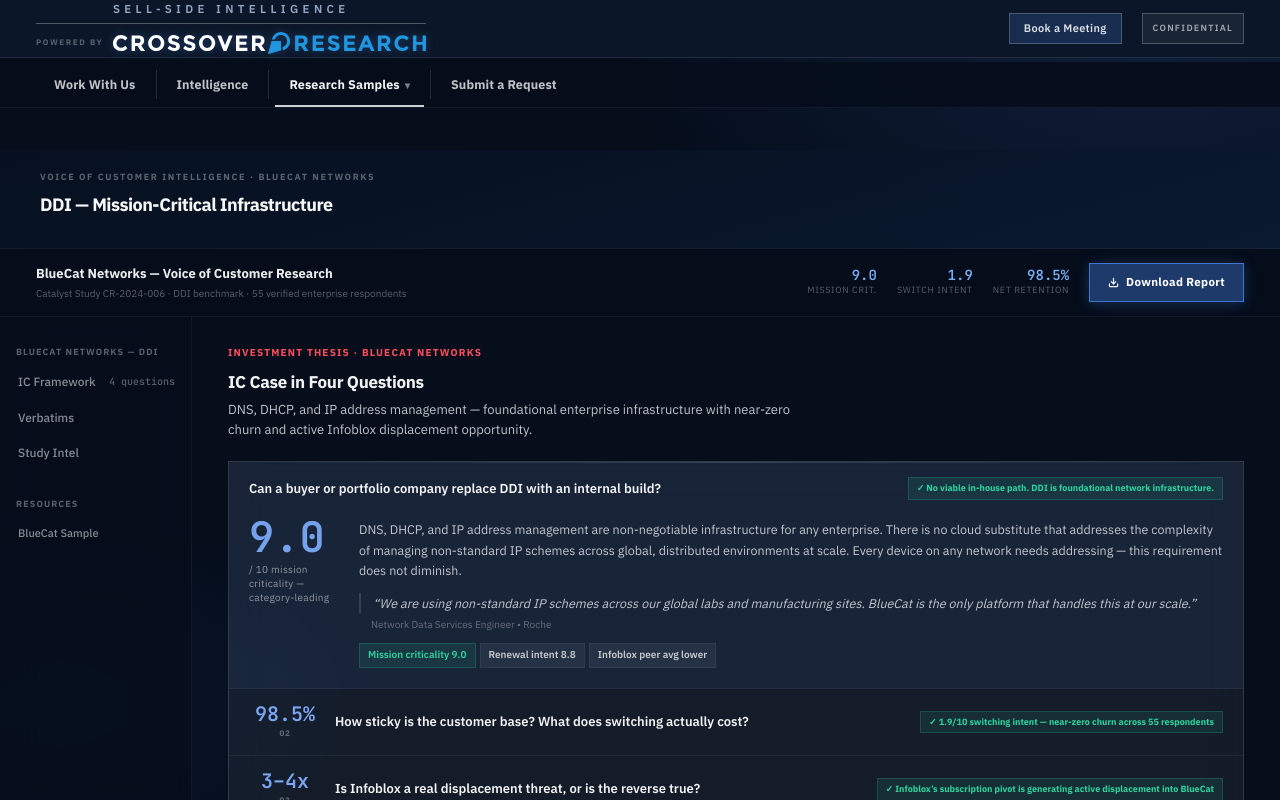
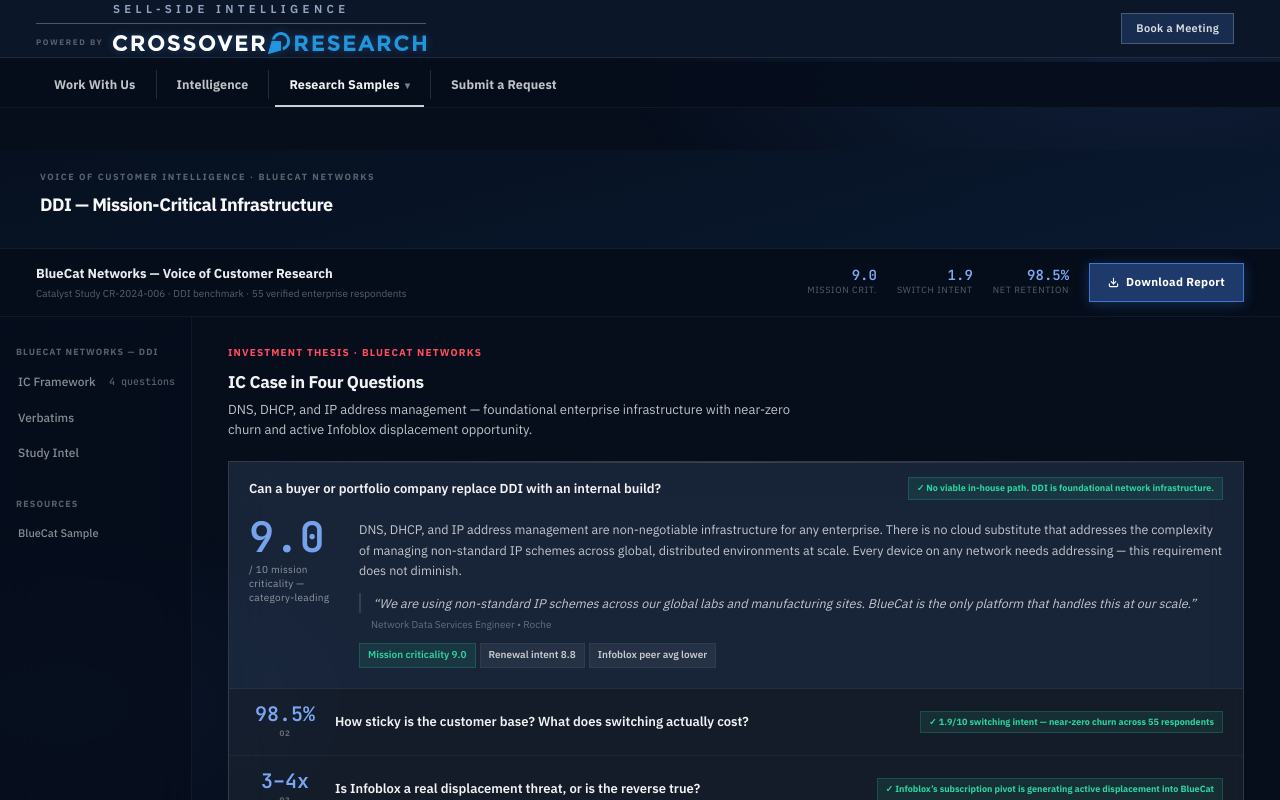
Before and after one commit to Crossover-Research/sell-side-overview-site, a Next.js app: page /bluecat in a window 1280 px wide. Shown: the top 800 px of the page. Built offline with nearby package versions, Linux system fonts and the light colour scheme.

Commit message:
fix: remove Confidential badge from topbar

```diff
--- a/components/Topbar.tsx
+++ b/components/Topbar.tsx
@@ -24,7 +24,6 @@
         >
           Book a Meeting
         </a>
-        <div className="badge-confidential">Confidential</div>
       </div>
     </div>
   );
```
